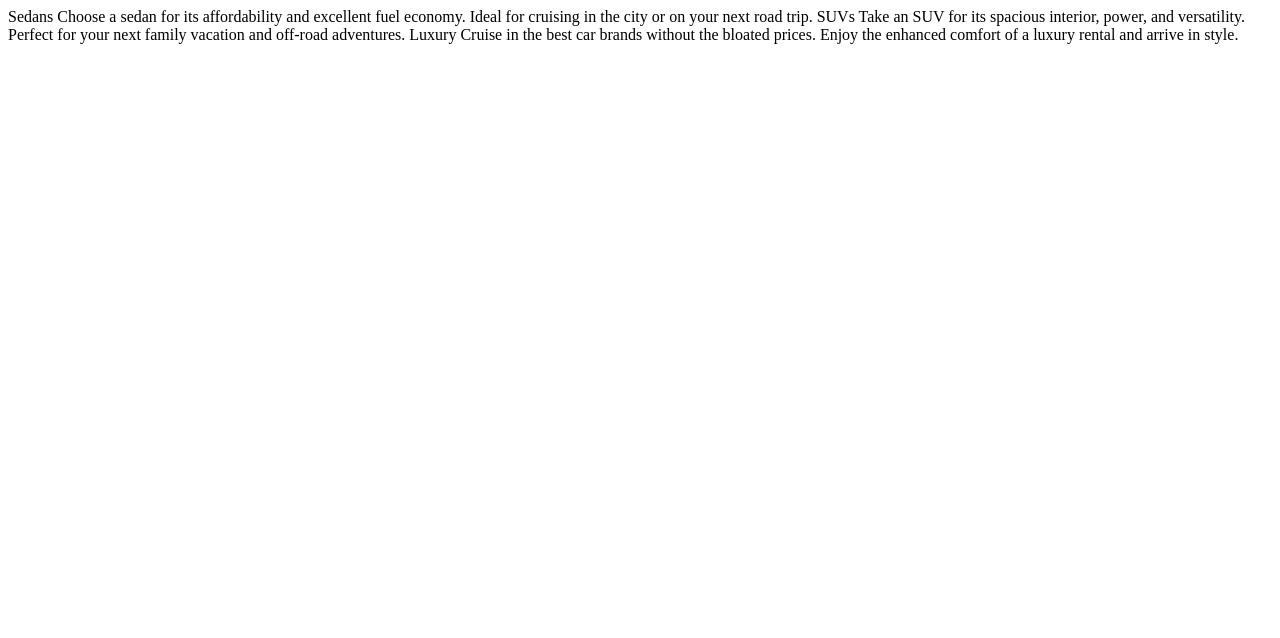
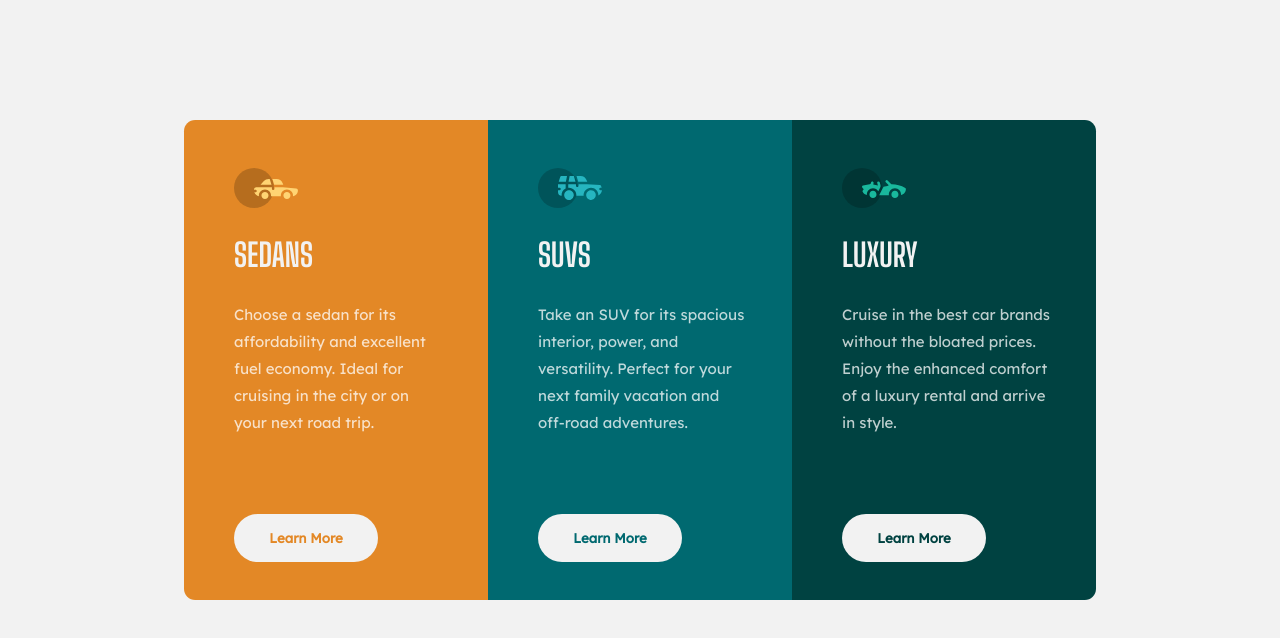
Before and after one commit to batuhanesn/3-column-preview-card-component, a plain HTML site: page index.html in a window 1280 px wide. Drawn offline with Linux system fonts and the light colour scheme.

Commit message:
finished project

```diff
--- a/index.html
+++ b/index.html
@@ -13,11 +13,34 @@
     <title>Frontend Mentor | 3-column preview card component</title>
   </head>
   <body>
-    Sedans Choose a sedan for its affordability and excellent fuel economy.
-    Ideal for cruising in the city or on your next road trip. SUVs Take an SUV
-    for its spacious interior, power, and versatility. Perfect for your next
-    family vacation and off-road adventures. Luxury Cruise in the best car
-    brands without the bloated prices. Enjoy the enhanced comfort of a luxury
-    rental and arrive in style.
+    <main>
+      <div class="content">
+        <img class="imgs" src="images/icon-sedans.svg" alt="sedans" />
+        <h1>SEDANS</h1>
+        <p>
+          Choose a sedan for its affordability and excellent fuel economy. Ideal
+          for cruising in the city or on your next road trip.
+        </p>
+        <button class="btn">Learn More</button>
+      </div>
+      <div class="content">
+        <img class="imgs" src="images/icon-suvs.svg" alt="suvs" />
+        <h1>SUVS</h1>
+        <p>
+          Take an SUV for its spacious interior, power, and versatility. Perfect
+          for your next family vacation and off-road adventures.
+        </p>
+        <button class="btn">Learn More</button>
+      </div>
+      <div class="content">
+        <img class="imgs" src="images/icon-luxury.svg" alt="luxury" />
+        <h1>LUXURY</h1>
+        <p>
+          Cruise in the best car brands without the bloated prices. Enjoy the
+          enhanced comfort of a luxury rental and arrive in style.
+        </p>
+        <button class="btn">Learn More</button>
+      </div>
+    </main>
   </body>
 </html>
--- a/style.css
+++ b/style.css
@@ -0,0 +1,127 @@
+@import url("https://fonts.googleapis.com/css2?family=Big+Shoulders+Display:wght@700&family=Lexend+Deca&display=swap");
+
+* {
+  margin: 0;
+  padding: 0;
+}
+body {
+  display: flex;
+  background-color: hsl(0, 0%, 95%);
+  align-items: center;
+  justify-content: center;
+  height: 720px;
+  font-family: "Lexend Deca", sans-serif;
+}
+main {
+  display: flex;
+  flex-direction: row;
+}
+.content {
+  display: flex;
+  flex-direction: column;
+  justify-content: space-evenly;
+  align-items: flex-start;
+  height: 30rem;
+  width: 19rem;
+  background-color: hsl(31, 77%, 52%);
+  color: hsla(0, 0%, 100%, 0.75);
+  border-bottom-left-radius: 0.7rem;
+  border-top-left-radius: 0.7rem;
+}
+.content:nth-child(2) {
+  border-bottom-left-radius: 0px;
+  border-top-left-radius: 0px;
+  background-color: hsl(184, 100%, 22%);
+}
+.content:nth-child(2) .btn {
+  color: hsl(184, 100%, 22%);
+}
+.content:nth-child(3) {
+  background-color: hsl(179, 100%, 13%);
+  border-bottom-left-radius: 0px;
+  border-top-left-radius: 0px;
+  border-bottom-right-radius: 0.7rem;
+  border-top-right-radius: 0.7rem;
+}
+.content:nth-child(3) .btn {
+  color: hsl(179, 100%, 13%);
+}
+.imgs {
+  margin-left: 50px;
+  margin-top: 20px;
+}
+h1 {
+  color: hsl(0, 0%, 95%);
+  font-family: "Big Shoulders Display", cursive;
+  margin-left: 50px;
+}
+p {
+  margin-left: 50px;
+  font-size: 15px;
+  width: 13.1rem;
+  color: hsla(0, 0%, 100%, 0.75);
+  line-height: 1.8;
+  padding-bottom: 50px;
+}
+.btn {
+  margin-left: 50px;
+  margin-right: 40px;
+  background-color: hsl(0, 0%, 95%);
+  color: hsl(31, 77%, 52%);
+  border: none;
+  border-radius: 30px;
+  width: 9rem;
+  height: 3rem;
+  font-family: "Lexend Deca", sans-serif;
+  font-weight: 600;
+  margin-bottom: 10px;
+  cursor: pointer;
+}
+.btn:hover {
+  background-color: hsl(31, 77%, 52%);
+  color: hsl(0, 0%, 95%);
+  border: 2px solid #fff;
+  font-weight: 400;
+}
+.content:nth-child(2) .btn:hover {
+  background-color: hsl(184, 100%, 22%);
+  color: hsl(0, 0%, 95%);
+  border: 2px solid #fff;
+  cursor: pointer;
+  font-weight: 400;
+}
+.content:nth-child(3) .btn:hover {
+  background-color: hsl(179, 100%, 13%);
+  color: hsl(0, 0%, 95%);
+  border: 2px solid #fff;
+  cursor: pointer;
+  font-weight: 400;
+}
+@media only screen and (max-width: 844px) {
+  body {
+    display: flex;
+    width: 100%;
+
+    overflow: scroll;
+    flex-wrap: wrap;
+  }
+  main {
+    padding: 50px 0;
+    flex-direction: column;
+  }
+  .content {
+    border-bottom-left-radius: 0px;
+    border-top-right-radius: 0.7rem;
+  }
+  .content:nth-child(2) {
+    border-radius: 0px;
+  }
+  .content:nth-child(3) {
+    border-bottom-right-radius: 0.7rem;
+    border-bottom-left-radius: 0.7rem;
+    border-top-right-radius: 0px;
+  }
+  p {
+    font-size: 0.87rem;
+  }
+}
```
